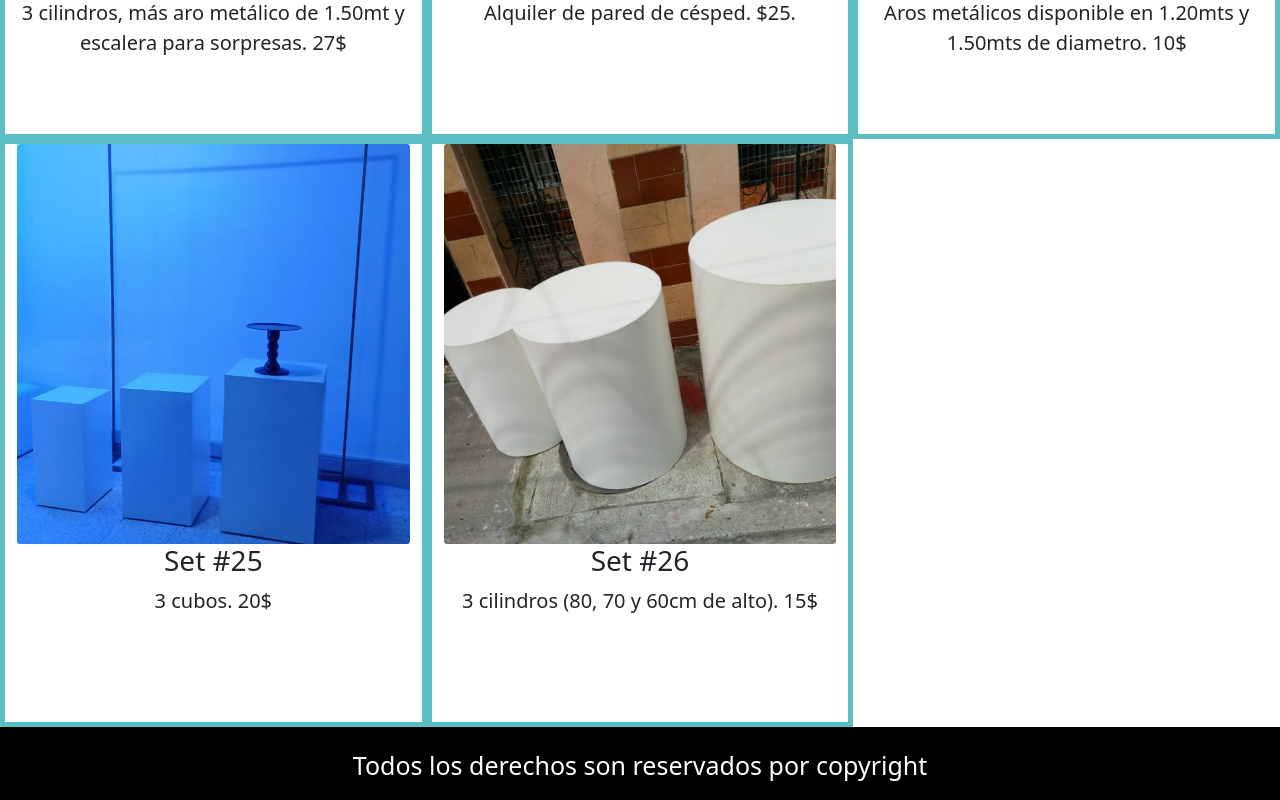
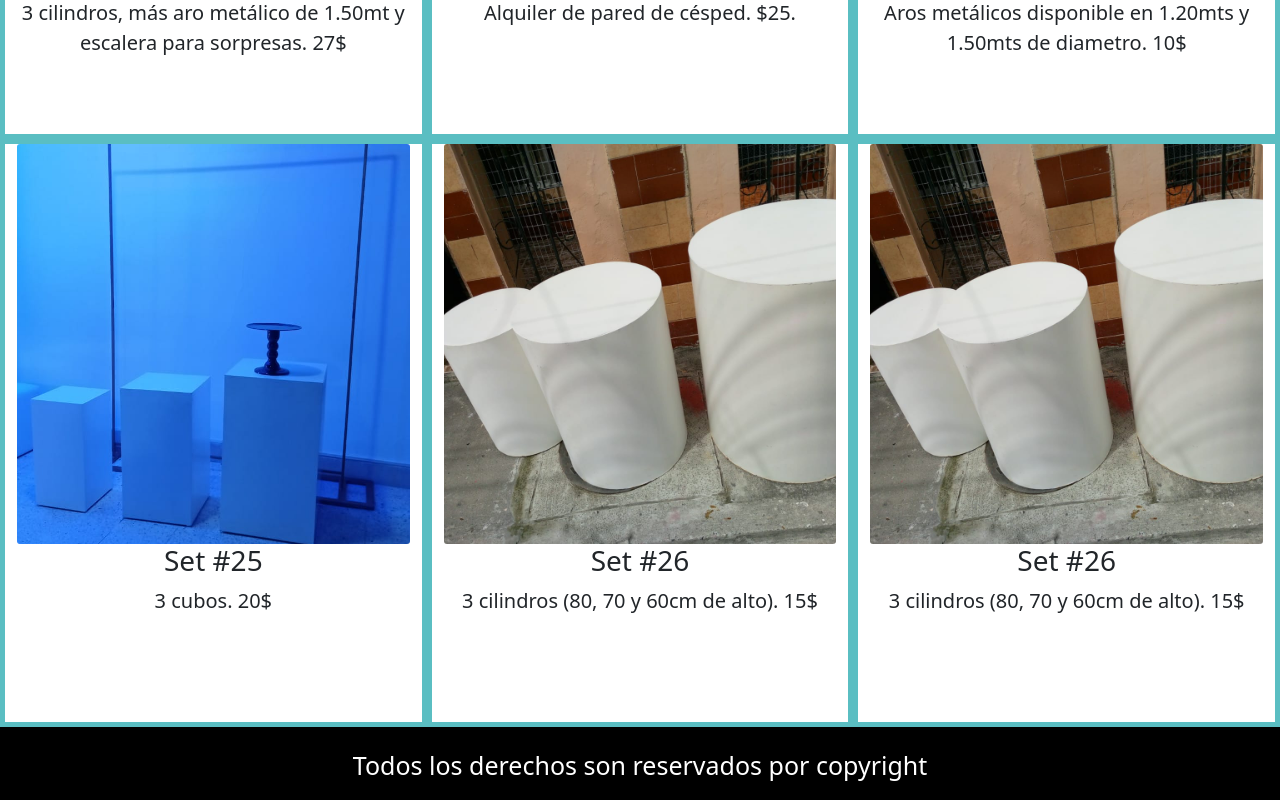
Before and after one commit to bnmonica4/golden-box, a plain HTML site: page index.html in a window 1280 px wide. Shown: the part 5420-6220 px from the top of the page. Drawn offline with nearby package versions, Linux system fonts and the light colour scheme; a web font is replaced by a local one.

Commit message:
modificando2

```diff
--- a/estilos.css
+++ b/estilos.css
@@ -295,6 +295,14 @@ h2 {
     background-image: url(img/card\ 26.jpg);
 }
 
+.card-img26 {
+    height: 400px;
+    width: 100%;
+    background-size: cover;
+    background-position: center;
+    background-image: url(img/card\ 26.jpg);
+}
+
 footer {
     background-color: #000;
     text-align: center;
--- a/index.html
+++ b/index.html
@@ -235,6 +235,13 @@
                     <p>3 cilindros (80, 70 y 60cm de alto). 15$</p>
                 </article>
                 <!-- articulo fin -->
+                <!-- articulo inicia 26-->
+                <article class="col-sm-4 article">
+                    <div class="card-img card-img26"></div>
+                    <h3>Set #26</h3>
+                    <p>3 cilindros (80, 70 y 60cm de alto). 15$</p>
+                </article>
+                <!-- articulo fin -->
             </div>
         </div>
     </section>
```
